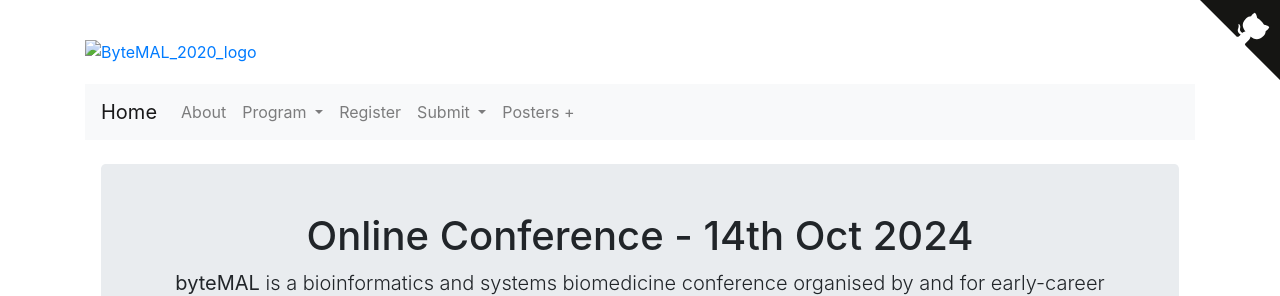
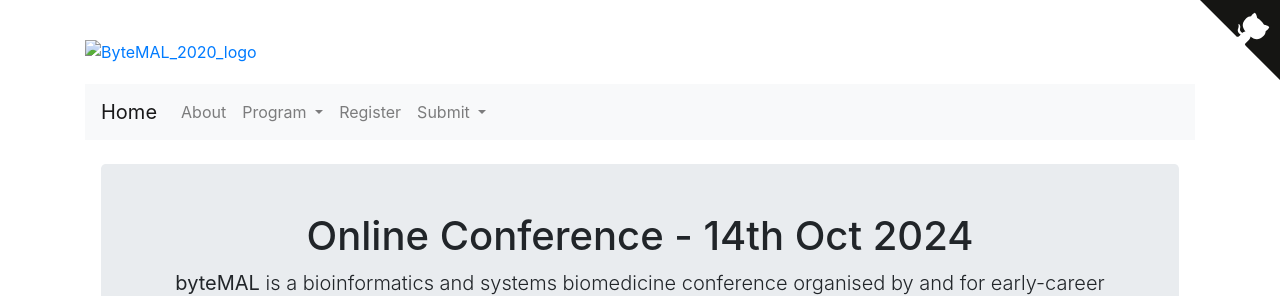
Before and after one commit to bytemal/bytemal-2024, a Jekyll site: the page built from index.html, in a window 1280 px wide. Shown: the top 296 px of the page. Built offline with Jekyll 4.4.1, drawn with Linux system fonts in a browser that asks for light colours.

Commit message:
Update sitewide-navbar.html

```diff
--- a/_includes/sitewide-navbar.html
+++ b/_includes/sitewide-navbar.html
@@ -6,13 +6,13 @@
     <span class="navbar-toggler-icon"></span>
   </button>
 
-  <a class="navbar-brand" href="/bytemal-2020">Home</a>
+  <a class="navbar-brand" href="/bytemal-2024">Home</a>
 
   <div class="collapse navbar-collapse" id="navbarContent">
     <ul class="navbar-nav mr-auto">
 
     <li class="nav-item">
-      <a class="nav-link" href="/bytemal-2020/about">About</a>
+      <a class="nav-link" href="/bytemal-2024/about">About</a>
     </li>
 
     <li class="nav-item dropdown">
@@ -20,13 +20,13 @@
         Program
       </a>
     <div class="dropdown-menu" aria-labelledby="navbarDropdownProgram">
-      <a class="dropdown-item" href="/bytemal-2020/program">Schedule</a>
-      <a class="dropdown-item" href="/bytemal-2020/keynotes">Keynotes</a>
+      <a class="dropdown-item" href="/bytemal-2024/program">Schedule</a>
+      <a class="dropdown-item" href="/bytemal-2024/keynotes">Keynotes</a>
     </div>
     </li>
 
     <li class="nav-item">
-      <a class="nav-link" href="/bytemal-2020/register">Register</a>
+      <a class="nav-link" href="/bytemal-2024/register">Register</a>
     </li>
 
     <li class="nav-item dropdown">
@@ -34,13 +34,9 @@
         Submit
       </a>
       <div class="dropdown-menu" aria-labelledby="navbarDropdownRegister">
-        <a class="dropdown-item" href="/bytemal-2020/submit">Submit Abstract</a>
-        <a class="dropdown-item" href="/bytemal-2020/submission-guidelines">Submission guidelines</a>
+        <a class="dropdown-item" href="/bytemal-2024/submit">Submit Abstract</a>
+        <a class="dropdown-item" href="/bytemal-2024/submission-guidelines">Submission guidelines</a>
       </div>
-    </li>
-
-    <li class="nav-item">
-      <a class="nav-link" href="/bytemal-2020/posters">Posters +</a>
     </li>
 
     </ul>
```
